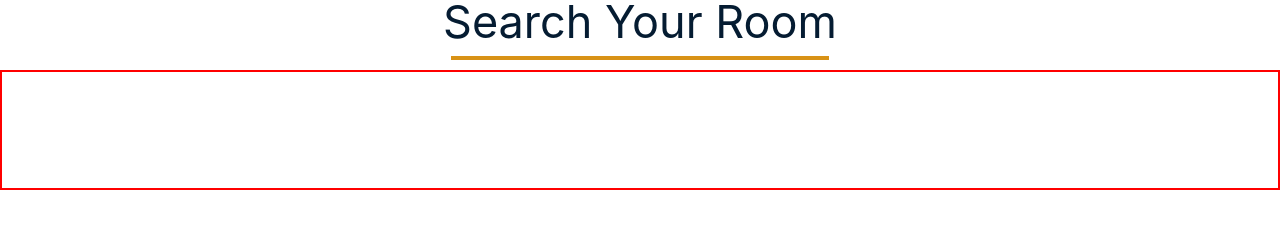
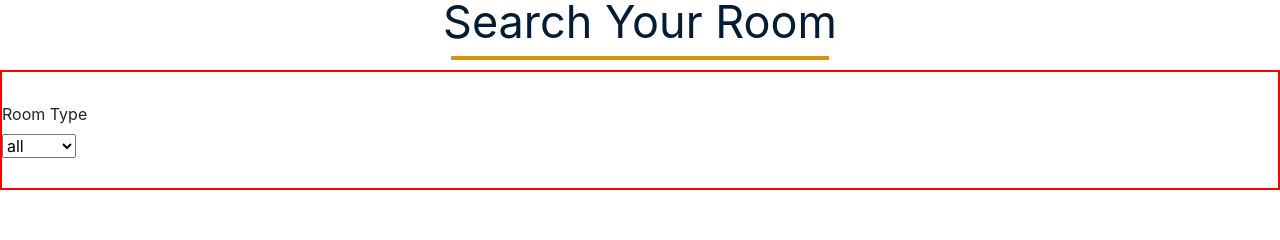
Before and after one commit to umangag07/HotelRoom-Reservation, a React (Create React App) app: page /rooms in a window 1280 px wide. Shown: the part 670-910 px from the top of the page. Built offline with nearby package versions, Linux system fonts and the light colour scheme.

Commit message:
add the prop for filtering room

```diff
--- /dev/null
+++ b/src/Components/FilterRooms.jsx
@@ -0,0 +1,53 @@
+import React,{useContext} from 'react'
+import styled from 'styled-components'
+import {RoomContext} from '../Context'
+
+
+//get all unique values
+const getUnique = (items,value)=>{
+    return [...new Set(items.map(item=>item[value]))]
+}
+
+const FilterComponent = styled.div`
+       display:flex;
+       width:100vw;
+       height:15vh;
+       border:2px solid red;
+       align-items:center;
+
+`;
+function FilterRooms() {
+
+    const context  = useContext(RoomContext);
+    console.log(context);
+    const{
+        handleChange,type,capacity,price,min_price,max_price,breakfast,
+    } = context;
+    // getting all unique types
+    let types = getUnique(context.rooms,'type');
+    types =['all',...types];
+    //map to jsx
+    types = types.map((item,index)=>{
+        return <option value={item} key={index}>{item}</option>
+    })
+    return (
+        <>
+        <FilterComponent>
+         <form>
+             {/* select type */}
+             <label>Room Type</label><br/>
+             <select name="type" value={type} onChange={handleChange}>
+                 {types}
+             </select>
+
+
+             {/* End of slect type */}
+
+         </form>
+        </FilterComponent>
+
+        </>
+    )
+}
+
+export default FilterRooms
--- a/src/Components/Room.js
+++ b/src/Components/Room.js
@@ -52,7 +52,7 @@ const RoomContainer = styled.div`
 
 `;
 export default function Room({ room }) {
-  console.log(room.id);
+  // console.log(room.id);
   const { name, images, price, id } = room;
   return (
     <>
--- a/src/Context.js
+++ b/src/Context.js
@@ -7,7 +7,13 @@ const RoomContext = React.createContext();
         rooms:[],
         sortedRooms:[],
         featuredRooms:[],
-        loading:true,
+        loading:false,
+        type:'all',
+        breakfast:false,
+        min_price:0,
+        max_price:0,
+        price:0,
+        capacity:1
      };
 
  //getData
@@ -16,8 +22,16 @@ const RoomContext = React.createContext();
     //  console.log(rooms)
     let featuredRooms = rooms.filter( room => room.featured === true);
     // console.log(featuredRooms)
+    let max_price =  Math.max(...rooms.map(item=>item.price))
     this.setState({
-        rooms,featuredRooms, sortedRooms:rooms,loading:false
+        rooms,
+        featuredRooms,
+        sortedRooms:rooms,
+        loading:false,
+        price:max_price,
+        max_price
+
+
     });
 
  }
@@ -39,11 +53,26 @@ const RoomContext = React.createContext();
       const room = tempRooms.find((room)=> room.id === id);
       return room;
   }
+  handleChange = (event)=>{
+    //   this.state.type = event.target.value;
+    const target = event.target
+    const name = event.target.name
+    const value = event.type === "checkBox" ? target.checked :target.value ;
+    // console.log(name,value);
+    this.setState({
+        [name] : value
+    },this.filterRooms)
+
+
+  }
+  filterRooms = ()=>{
+      console.log("hello")
+  }
 
     render() {
         return (
             <>
-              <RoomContext.Provider value={{...this.state,getRoom:this.getRoom}}>
+              <RoomContext.Provider value={{...this.state,getRoom:this.getRoom,handleChange:this.handleChange}}>
                  {this.props.children}
               </RoomContext.Provider>
             </>
--- a/src/pages/Rooms.jsx
+++ b/src/pages/Rooms.jsx
@@ -7,7 +7,8 @@ import Title from "../Components/Title";
 import Marginer from "../Components/Marginer";
 import { RoomContext } from "../Context";
 import Room from "../Components/Room";
-import {NavLink} from '../Components/Button'
+import { NavLink } from "../Components/Button";
+import FilterRooms from "../Components/FilterRooms";
 
 const RoomConatainer = styled.div`
   display: flex;
@@ -36,19 +37,10 @@ const RoomConatainer = styled.div`
   }
 `;
 
-const FilterComponent = styled.div`
-       display:flex;
-       width:100vw;
-       height:15vh;
-       border:2px solid red;
-       align-items:center;
-
-`;
-
 function Rooms() {
   const Allrooms = useContext(RoomContext);
-  const Rooms = Allrooms.rooms;
-  // console.log(Rooms)
+  const Rooms = Allrooms.sortedRooms;
+  // console.log(Rooms, Allrooms);
   return (
     <>
       <BackgroundImg height="70vh" imgSrc={room}>
@@ -57,15 +49,13 @@ function Rooms() {
         </Banner>
       </BackgroundImg>
       <Title line="Search Your Room" />
-      <FilterComponent> </FilterComponent>
+      <FilterRooms> </FilterRooms>
       <Marginer direction="vertical" margin="2.5em" />
       <RoomConatainer>
         {Rooms.map((room, index) => {
           return (
-            <>
-              <Room key={index} room={room} />
-              {/* <Marginer direction="horizontal" margin="1em" /> */}
-            </>
+            <Room key={index} room={room} />
+            /* <Marginer direction="horizontal" margin="1em" /> */
           );
         })}
       </RoomConatainer>
```
Also changed, not shown: 1 other file (tests, documents, lock files or other folders).
